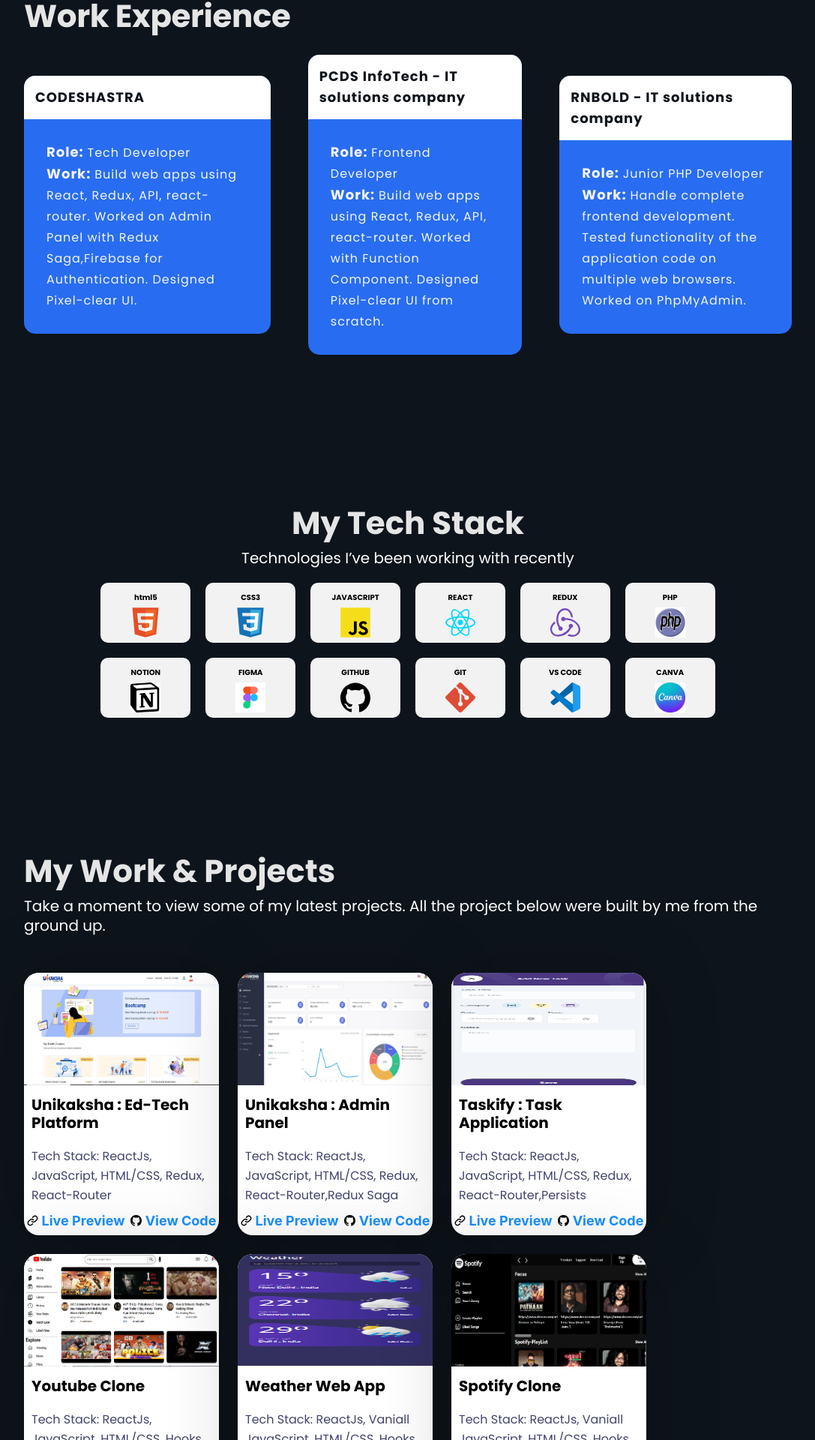
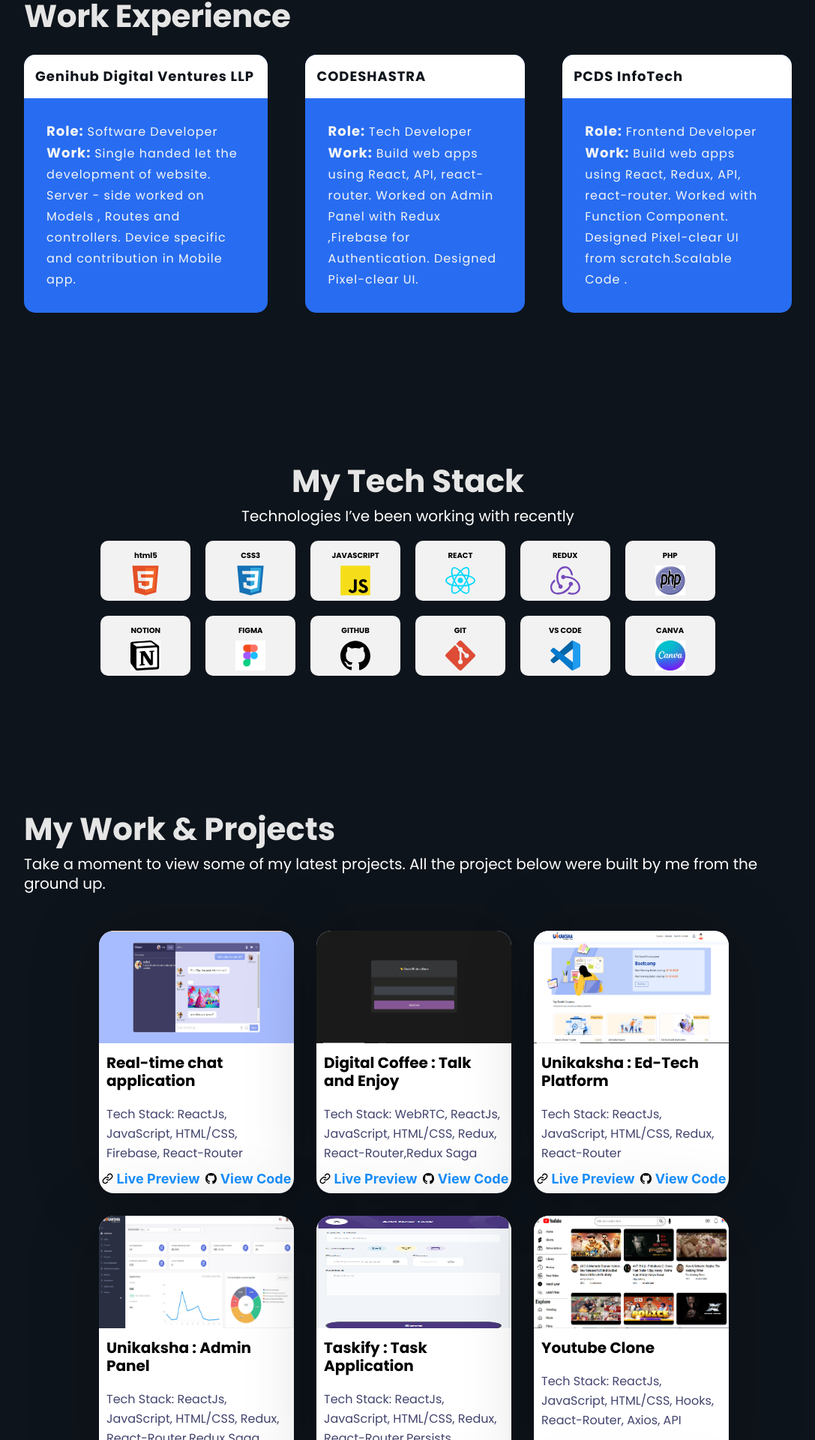
Before and after one commit to amishagupta21/portfolio, a React (Create React App) app: page / in a window 1280 px wide. Shown: the part 1091-3011 px from the top of the page at 75% size, without its empty margins (96-1183 px from the left). Built offline with nearby package versions, Linux system fonts and the light colour scheme.

Commit message:
portfolio updated

```diff
--- a/src/Components/AboutSection/index.js
+++ b/src/Components/AboutSection/index.js
@@ -9,28 +9,40 @@ const AboutSection = () => {
 
       <span className={styles.title}>Work Experience</span>
       <div className={styles.companyInfo}>
-      <div className={styles.company}>
+        <div className={styles.company}>
+          <span className={styles.companyName}>
+            Genihub Digital Ventures LLP
+          </span>
+
+          <div className={styles.role}>
+            <h1><span>Role: </span>Software Developer</h1>
+            <h1><span>Work: </span>Single handed let the development of
+              website. Server - side worked on Models , Routes and
+              controllers. Device specific and contribution in Mobile app.</h1>
+          </div>
+        </div>
+        <div className={styles.company}>
           <span className={styles.companyName}>
             CODESHASTRA
           </span>
 
           <div className={styles.role}>
             <h1><span>Role: </span>Tech Developer</h1>
-            <h1><span>Work: </span>Build web apps using React, Redux, API, react-router. Worked on Admin Panel with Redux Saga,Firebase for Authentication. Designed Pixel-clear UI.</h1>
+            <h1><span>Work: </span>Build web apps using React, API, react-router. Worked on Admin Panel with Redux ,Firebase for Authentication. Designed Pixel-clear UI.</h1>
           </div>
         </div>
         <div className={styles.company}>
           <span className={styles.companyName}>
-            PCDS InfoTech - IT solutions company
+            PCDS InfoTech
           </span>
 
           <div className={styles.role}>
             <h1><span>Role: </span>Frontend Developer</h1>
-            <h1><span>Work: </span>Build web apps using React, Redux, API, react-router. Worked with Function Component. Designed Pixel-clear UI from scratch.</h1>
+            <h1><span>Work: </span>Build web apps using React, Redux, API, react-router. Worked with Function Component. Designed Pixel-clear UI from scratch.Scalable Code .</h1>
           </div>
         </div>
 
-        <div className={styles.company}>
+        {/* <div className={styles.company}>
           <span className={styles.companyName}>
             RNBOLD - IT solutions company
           </span>
@@ -38,7 +50,7 @@ const AboutSection = () => {
             <h1><span>Role: </span>Junior PHP Developer</h1>
             <h1><span>Work: </span>Handle complete frontend development. Tested functionality of the application code on multiple web browsers. Worked on PhpMyAdmin.</h1>
           </div>
-        </div>
+        </div> */}
       </div>
     </div>
   )
--- a/src/Components/HeroSection/index.js
+++ b/src/Components/HeroSection/index.js
@@ -16,7 +16,7 @@ const HeroSection = () => {
         </p>
       <div className={styles.cta}>
         <button>Hire me</button>
-        <button><a href='https://drive.google.com/file/d/1ap2VPrPeQvlWxAwmlLjLNr2LAa8FJIJS/view?usp=drive_link' rel="noreferrer" target="_blank">Download CV</a></button>
+        <button><a href='https://drive.google.com/file/d/1qNvXhVAidROY8HD4QP-91hNC2JW3TXnu/view?usp=drive_link' rel="noreferrer" target="_blank">Download CV</a></button>
       </div>
     </div>
     <div className={styles.imageContainer}>
--- a/src/Components/ProjectSection/index.js
+++ b/src/Components/ProjectSection/index.js
@@ -9,9 +9,28 @@ import spotify from "../../assests/images/spotifyimg.PNG"
 import finder from "../../assests/images/finder.PNG"
 import unikaksha from "../../assests/images/unikaksha.PNG"
 import adminpanel from "../../assests/images/adminpanel.jpeg"
+import digitalCoffee from "../../assests/images/digitalcoffee.PNG"
+import chat from "../../assests/images/chat1.PNG"
+
 
 const ProjectSection = () => {
     const projects = [
+        {
+            image:chat,
+            github: "https://github.com/amishagupta21/Chat-application",
+            video: "https://chatterapplication1.netlify.app/login",
+            name: "Real-time chat application ",
+            about: "Online chat is any kind of communication over the Internet that offers a real-time transmission of text messages from sender to receiver",
+            tech: "ReactJs, JavaScript, HTML/CSS, Firebase, React-Router"
+        },
+        {
+            image: digitalCoffee,
+            github: "https://github.com/amishagupta21/DigitalCoffee",
+            video: "https://meetwithcoffee.netlify.app/lobby.html",
+            name: "Digital Coffee : Talk and Enjoy",
+            about: "peer-to-peer video call application with lobby where we can join the room and invite another user with some kind of room id into our room",
+            tech: "WebRTC, ReactJs, JavaScript, HTML/CSS, Redux, React-Router,Redux Saga"
+        },
         {
             image:unikaksha ,
             github: "https://github.com/amishagupta21",
--- a/src/Components/ProjectSection/index.module.css
+++ b/src/Components/ProjectSection/index.module.css
@@ -27,7 +27,8 @@
 .projects {
     display: flex;
     flex-wrap: wrap;
-    gap: 25px;
+    gap: 30px;
+    margin-left: 100px;
 }
 
 .project {
@@ -99,6 +100,7 @@
        justify-content: center;
        flex-direction: column;
        flex-wrap: nowrap;
+       margin-left: 0px;
     }
     .projectImage {
         width: 100%;
```
Also changed, not shown: src/assests/images/chat1.PNG (added), src/assests/images/digitalcoffee.PNG (added).
